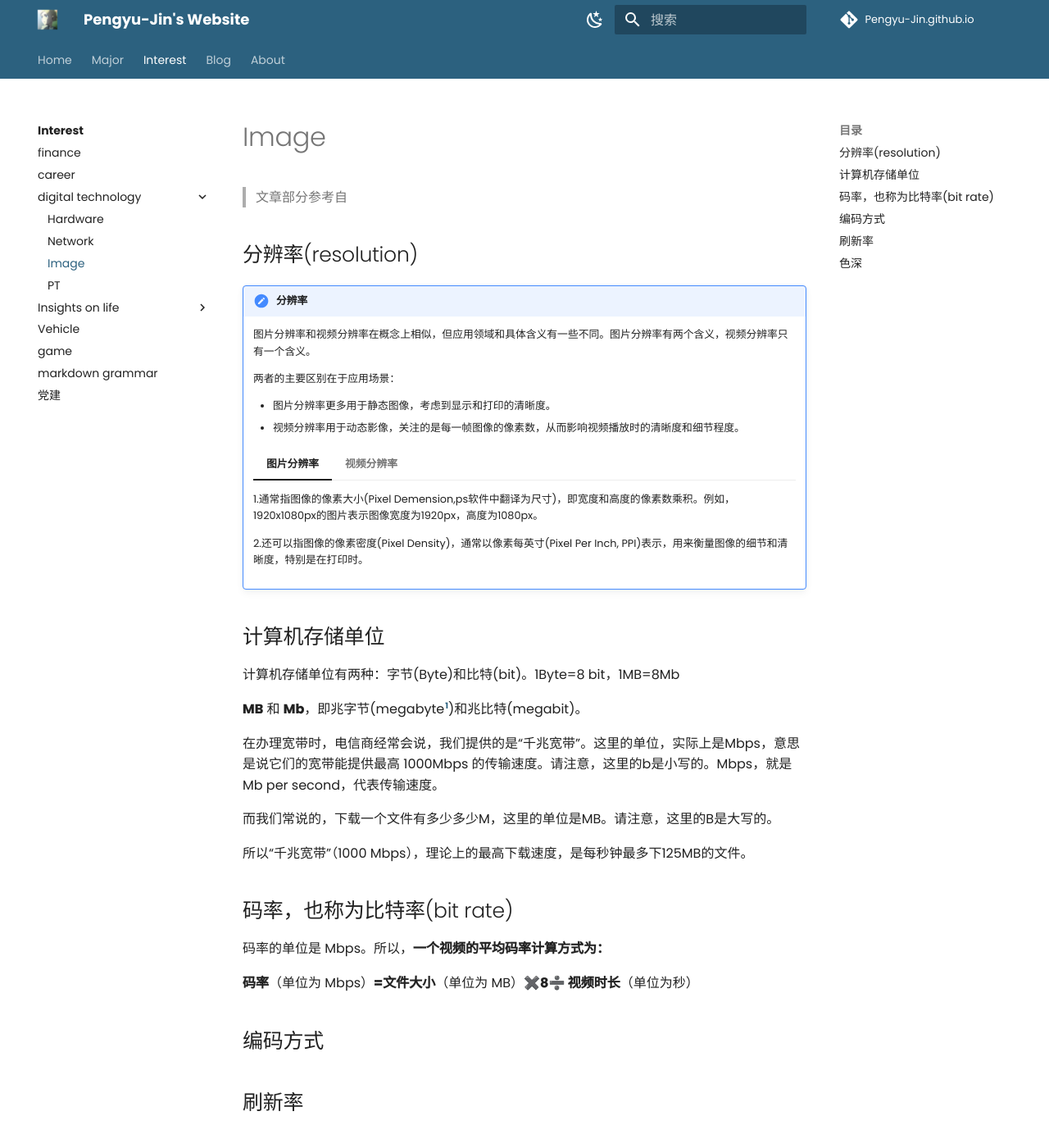
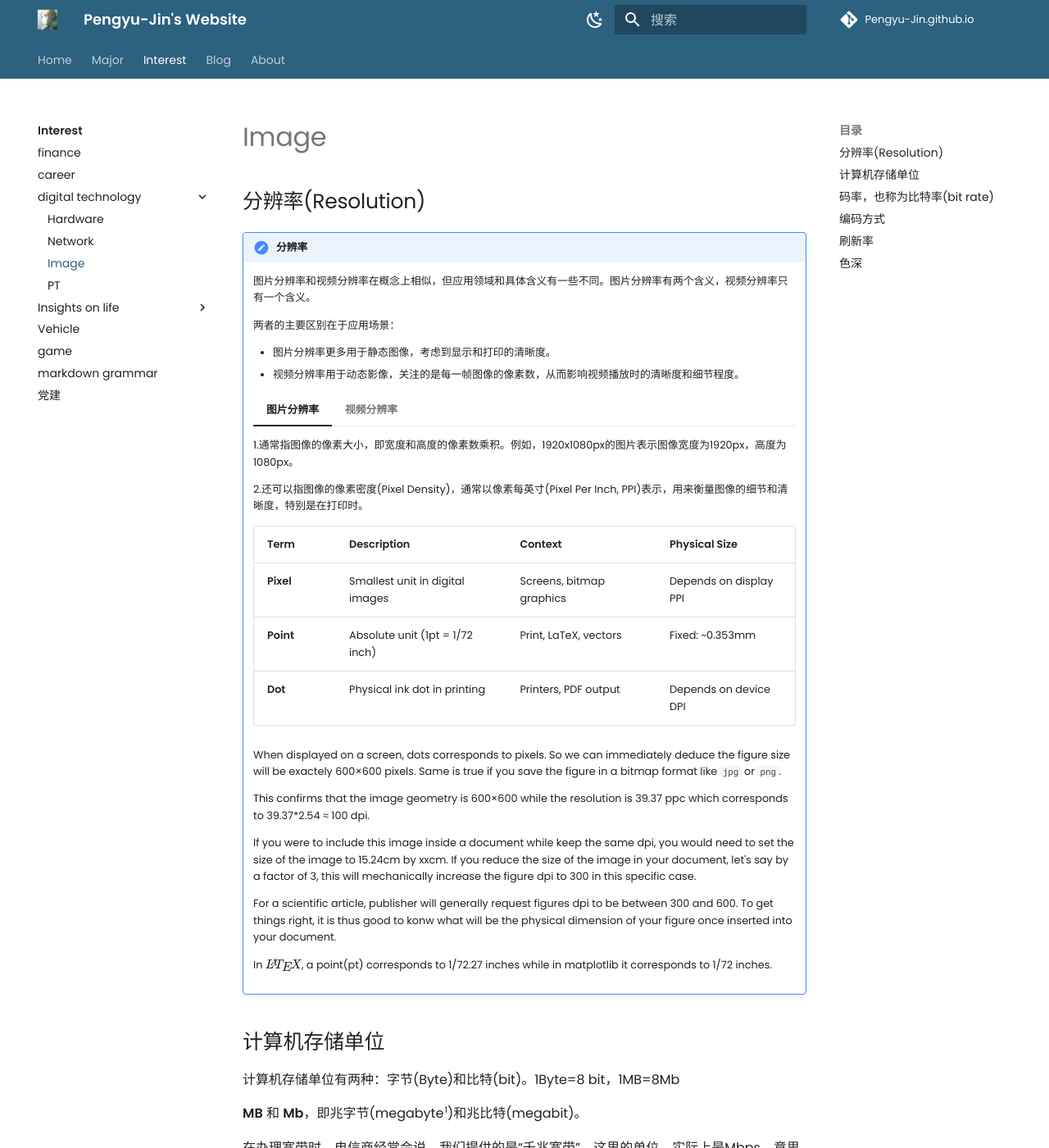
Before and after one commit to Pengyu-Jin/Pengyu-Jin.github.io, an MkDocs documentation site: the page built from docs/interest/digital technology/image.md, in a window 1280 px wide and 1400 px high. Shown: the whole window at 82% size. Built offline with MkDocs 1.6.1 and Material for MkDocs 9.7.7, drawn with Linux system fonts in a browser that asks for light colours; comment, search, counter and statistics services are not loaded; a style sheet for code colours, icons or effects is not loaded; some of the changed text lies outside the part shown.

Commit message:
manage the repo

```diff
--- a/docs/interest/digital technology/image.md
+++ b/docs/interest/digital technology/image.md
@@ -1,7 +1,6 @@
->文章部分参考自
 
 
-## 分辨率(resolution)
+## 分辨率(Resolution)
 !!! note "分辨率"
 
     图片分辨率和视频分辨率在概念上相似，但应用领域和具体含义有一些不同。图片分辨率有两个含义，视频分辨率只有一个含义。
@@ -13,9 +12,26 @@
 
     === "图片分辨率"
 
-        1.通常指图像的像素大小(Pixel Demension,ps软件中翻译为尺寸)，即宽度和高度的像素数乘积。例如，1920x1080px的图片表示图像宽度为1920px，高度为1080px。
+        1.通常指图像的像素大小，即宽度和高度的像素数乘积。例如，1920x1080px的图片表示图像宽度为1920px，高度为1080px。
 
         2.还可以指图像的像素密度(Pixel Density)，通常以像素每英寸(Pixel Per Inch, PPI)表示，用来衡量图像的细节和清晰度，特别是在打印时。
+
+
+        | Term       | Description                          | Context                | Physical Size          |
+        |------------|--------------------------------------|------------------------|------------------------|
+        | **Pixel**  | Smallest unit in digital images      | Screens, bitmap graphics | Depends on display PPI |
+        | **Point**  | Absolute unit (1pt = 1/72 inch)      | Print, LaTeX, vectors  | Fixed: ~0.353mm        |
+        | **Dot**    | Physical ink dot in printing         | Printers, PDF output   | Depends on device DPI  |
+
+        When displayed on a screen, dots corresponds to pixels. So we can immediately deduce the figure size will be exactely 600×600 pixels. Same is true if you save the figure in a bitmap format like `jpg` or `png`.
+
+        This confirms that the image geometry is 600×600 while the resolution is 39.37 ppc which corresponds to 39.37*2.54 ≈ 100 dpi.
+
+        If you were to include this image inside a document while keep the same dpi, you would need to set the size of the image to 15.24cm by xxcm. If you reduce the size of the image in your document, let's say by a factor of 3, this will mechanically increase the figure dpi to 300 in this specific case.
+
+        For a scientific article, publisher will generally request figures dpi to be between 300 and 600. To get things right, it is thus good to konw what will be the physical dimension of your figure once inserted into your document.
+
+        In $\LaTeX$, a point(pt) corresponds to 1/72.27 inches while in matplotlib it corresponds to 1/72 inches.
 
     === "视频分辨率"
 
@@ -35,6 +51,8 @@
                 - 8K: 7680x4320，是目前最高的消费级视频分辨率，主要用于高端电视和专业显示器。
             - 其他常见分辨率
                 - 1440p: 2560x1440，宽高比为16:9，介于1080p和4K之间，常用于高端电脑显示器。
+
+
 
 
 ## 计算机存储单位
@@ -64,3 +82,8 @@
 ## 刷新率
 
 ## 色深
+
+
+> References:
+>
+> [Scientific Visualization: Python + Matplotlib](https://github.com/rougier/scientific-visualization-book)
--- a/docs/mkdocs/css/extra.css
+++ b/docs/mkdocs/css/extra.css
@@ -1,14 +1,19 @@
+
 /* 引入 Poppins 字体 */
 @import url('https://fonts.googleapis.com/css2?family=Poppins:wght@400;500;600&display=swap');
 
-/* 设置正文字体：中文使用 LXGW WenKai，英文使用 Poppins */
+/* 引入思源黑体
+@import url('https://cdn.jsdelivr.net/npm/cn-fontsource-source-han-sans-sc-vf@1.0.10/font.min.css'); */
+
+@import url('https://cdn.jsdelivr.net/npm/lxgw-wenkai-webfont@1.7.0/style.min.css');
+
+/* 设置正文字体：英文使用 Poppins，中文使用思源黑体
+body, .md-content, .md-typeset, .md-typeset p, .md-typeset li, .md-typeset div {
+    font-family: "Poppins", "Source Han Sans SC", sans-serif !important;
+} */
+
+
+/* 设置正文字体：英文使用 Poppins，中文使用LXGW WenKai */
 body, .md-content, .md-typeset, .md-typeset p, .md-typeset li, .md-typeset div {
     font-family: "Poppins", "LXGW WenKai", sans-serif !important;
 }
-
-
-/* 增强中文加粗效果 */
-strong:lang(zh), b:lang(zh) {
-    font-weight: 700 !important;
-    -webkit-text-stroke: 0.2px currentColor; /* 添加描边效果 */
-}
--- a/mkdocs.yml
+++ b/mkdocs.yml
@@ -67,8 +67,8 @@ nav:
 ## [top]
 
 theme:
-  font:
-    text: Poppins
+  # font:
+  #   text: Poppins
 
   # font-family: Satoshi-Variable, Noto Sans SC, -apple-system, system-ui, Segoe UI, Roboto, Ubuntu, Cantarell, Noto Sans, sans-serif, BlinkMacSystemFont, Helvetica Neue, PingFang SC, Hiragino Sans GB, Microsoft YaHei, Arial;
   # font-weight: 450;
@@ -186,7 +186,6 @@ markdown_extensions:
 extra_css:
 #   - mkdocs/css/unordered-list-symbols.css # multiplt unordered list symbols
   - mkdocs/css/extra.css
-  - https://cdn.jsdelivr.net/npm/lxgw-wenkai-webfont@1.1.0/style.css    # 从https://github.com/LLMQuant/quant-wiki/tree/master拿来的
   - stylesheets/extra.css
 
 extra_javascript:
```
Also changed, not shown: docs/major/programming/ICS-PA.md (added).
